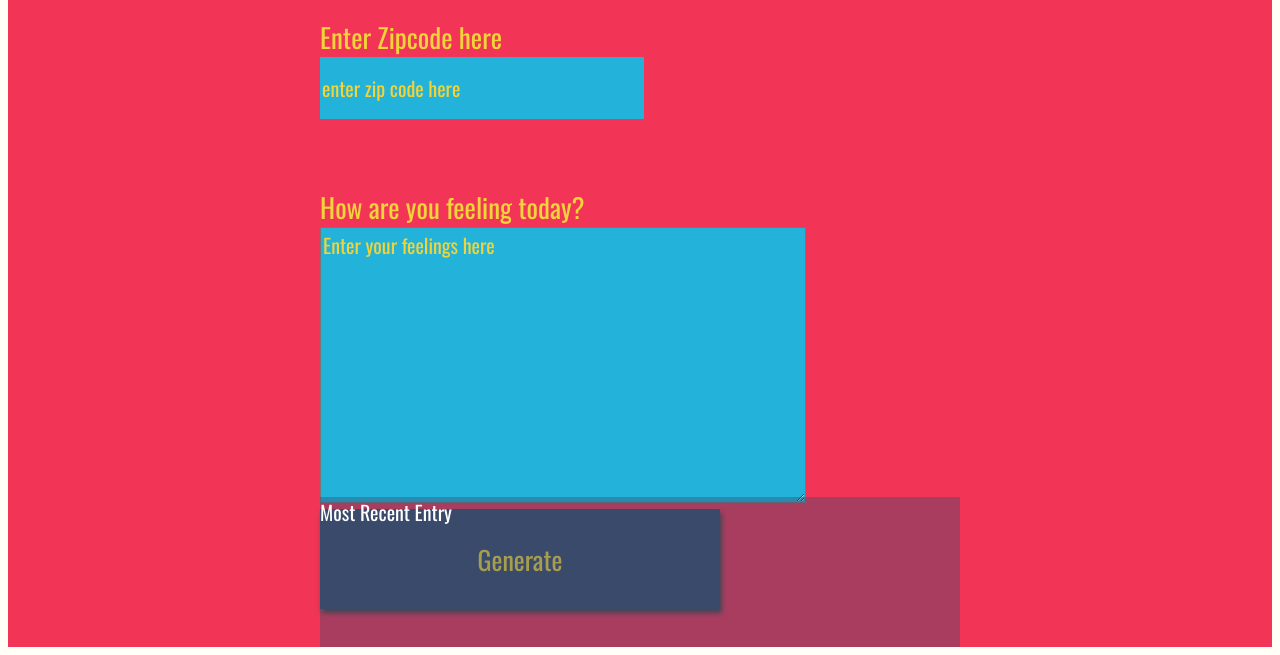
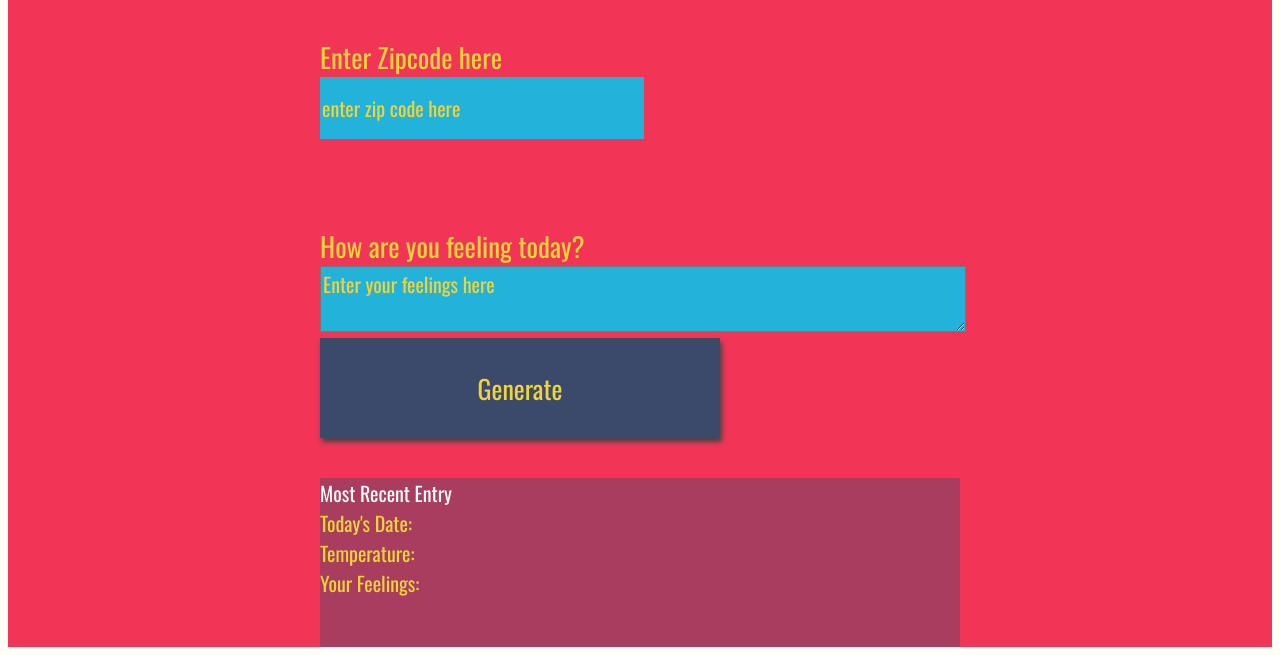
Before and after one commit to liz-allison/weather-journal, a website: page website/index.html in a window 1280 px wide. Shown: the part 161-816 px from the top of the page. Drawn offline with nearby package versions, Linux system fonts and the light colour scheme; a web font is replaced by a local one.

Commit message:
Updates 3/03
Updated newDate function to reflect correct month (added +1). Attempted zip code validation. Updated innerHTML to include additional starting text of date, temp, and feelings.  Updated html and css to make feelings text box smaller, so entry holder when width of browser 100%.

```diff
--- a/website/app.js
+++ b/website/app.js
@@ -8,7 +8,8 @@ const apiKey = '&appid=6e381fb440fb6a71c301f150e40464d3&units=imperial';
 
 // Create a new date instance dynamically with JS
 let d = new Date();
-let newDate = d.getMonth() + 1 +'.'+ d.getDate()+'.'+ d.getFullYear();
+let newDate = d.getMonth() + 1 + '.'+ d.getDate()+'.'+ d.getFullYear();
+
 
 //Activate event listener with generate button
 document.getElementById('generate').addEventListener('click', performAction);
@@ -71,9 +72,9 @@ const updateUI = async () => {
     const request = await fetch('/fetchWeatherData')
     try {
         const allData = await request.json()
-        document.getElementById('date').innerHTML = allData.date;
-        document.getElementById('temp').innerHTML = allData.temp + " degrees Fahrenheit";
-        document.getElementById('content').innerHTML = allData.content;
+        document.getElementById('date').innerHTML = "Today's Date: " + allData.date;
+        document.getElementById('temp').innerHTML = "Temperature: " + allData.temp + "degrees Fahrenheit";
+        document.getElementById('content').innerHTML = "Your Feelings: " + allData.content;
     }
     catch(error){
         console.log("error", error)
--- a/website/index.html
+++ b/website/index.html
@@ -17,15 +17,16 @@
   </div>
   <div class ="holder feel">
     <label for="feelings">How are you feeling today?</label>
-    <textarea class= "myInput" id="feelings" placeholder="Enter your feelings here" rows="9" cols="50"></textarea>
+    <textarea class= "myInput" id="feelings" placeholder="Enter your feelings here" rows="2" cols="5"></textarea>
+    <br>
     <button id="generate" type = "submit"> Generate </button>
   </div>
   <div class ="holder entry">
     <div class = "title">Most Recent Entry</div>
    <div id = "entryHolder">
-    <div id = "date"></div>
-    <div id = "temp"></div>
-    <div id = "content"></div>
+    <div id = "date">Today's Date: </div>
+    <div id = "temp">Temperature: </div>
+    <div id = "content">Your Feelings: </div>
   </div>
   </div>
   </div>
--- a/website/style.css
+++ b/website/style.css
@@ -20,11 +20,16 @@ body{
     width: 50vw;
 }
 
+#feelings {
+    position: relative;
+    width: 100%;
+}
+
 .entry{
     background: rgba(59, 74, 107, .4);
 }
 
-#entryHolder{
+#entryHolder {
 
 }
 
```
